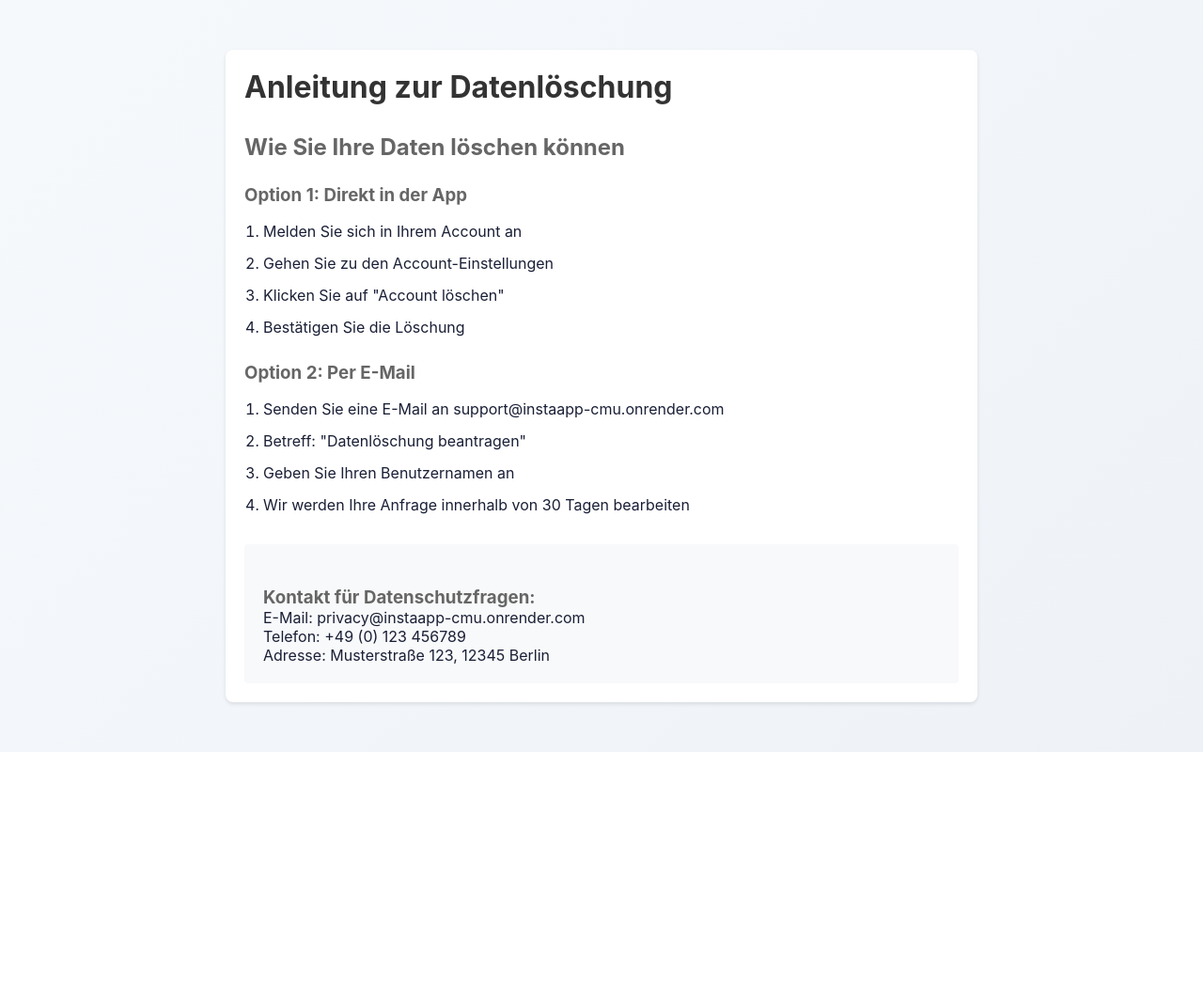
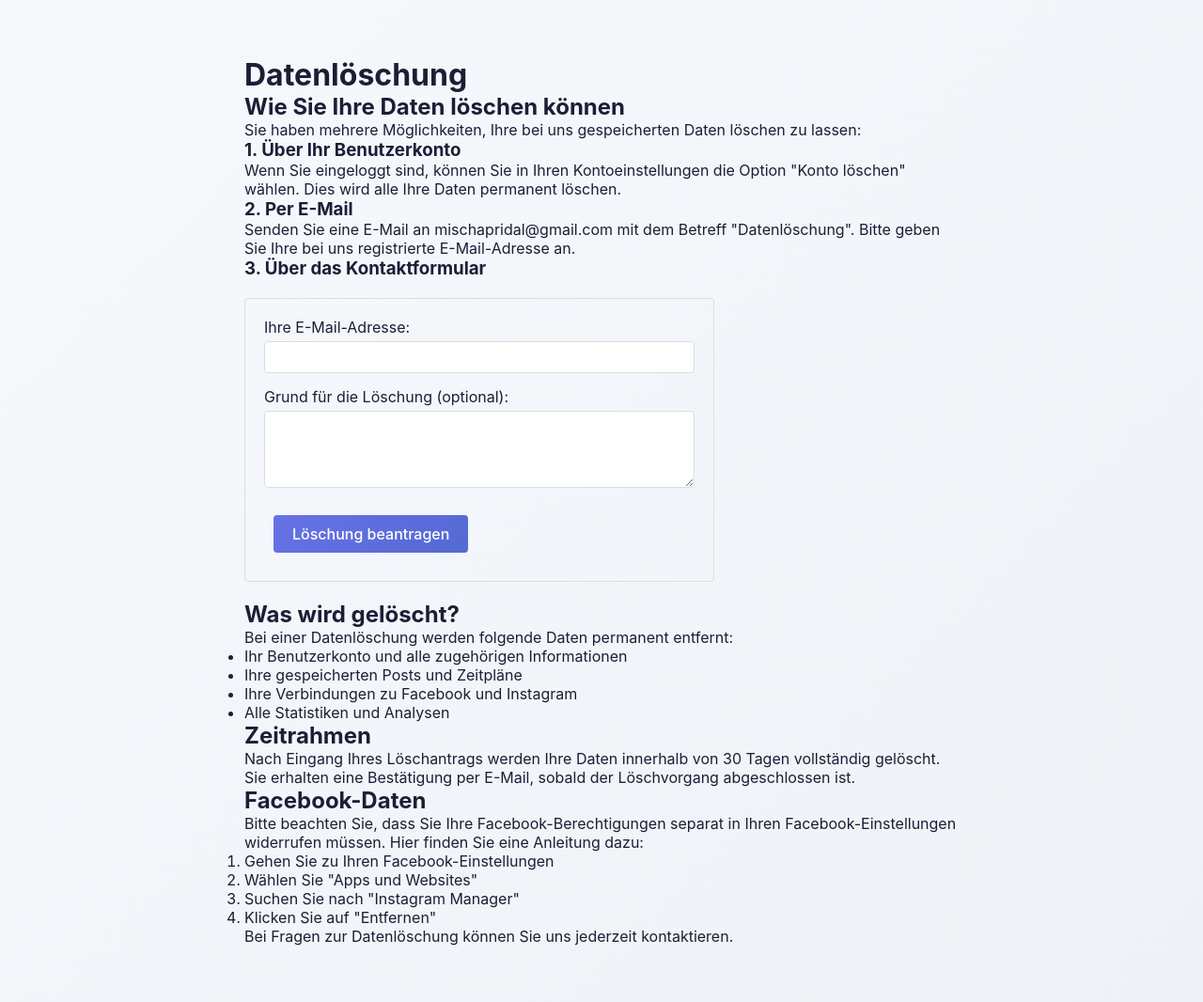
Before and after one commit to pridalx21/instaapp, a Flask app: page /data-deletion in a window 1280 px wide. Shown: the whole page at 94% size. Before the commit the page ends 800 px from the top, so only its background shows below. Run offline with Flask 3, Linux system fonts and the light colour scheme; some libraries are stand-ins or nearby versions.

Commit message:
Füge Datenschutzerklärung und Datenlöschungsseite hinzu

```diff
--- a/instaapp.py
+++ b/instaapp.py
@@ -1244,6 +1244,17 @@ def terms():
 def data_deletion():
     return render_template('data_deletion.html')
 
+@app.route('/request_deletion', methods=['POST'])
+def request_deletion():
+    email = request.form.get('email')
+    reason = request.form.get('reason')
+
+    # Hier können Sie die Löschanfrage verarbeiten
+    # z.B. E-Mail senden, in Datenbank speichern etc.
+
+    flash('Ihre Löschanfrage wurde erfolgreich eingereicht. Wir werden sie innerhalb von 30 Tagen bearbeiten.', 'success')
+    return redirect(url_for('data_deletion'))
+
 # Public routes that don't require authentication
 PUBLIC_ROUTES = ['privacy', 'terms', 'data_deletion']
 
--- a/templates/data_deletion.html
+++ b/templates/data_deletion.html
@@ -5,67 +5,90 @@
     <meta name="viewport" content="width=device-width, initial-scale=1.0">
     <title>Datenlöschung - Instagram Manager</title>
     <link rel="stylesheet" href="{{ url_for('static', filename='styles.css') }}">
-    <style>
-        .container {
-            max-width: 800px;
-            margin: 40px auto;
-            padding: 20px;
-            background: white;
-            border-radius: 8px;
-            box-shadow: 0 2px 4px rgba(0,0,0,0.1);
-        }
-        h1 {
-            color: #333;
-            margin-bottom: 30px;
-        }
-        h2, h3 {
-            color: #666;
-            margin-top: 25px;
-        }
-        ol, ul {
-            margin: 15px 0;
-            padding-left: 20px;
-        }
-        li {
-            margin: 10px 0;
-            line-height: 1.5;
-        }
-        .contact-info {
-            margin-top: 30px;
-            padding: 20px;
-            background: #f8f9fa;
-            border-radius: 4px;
-        }
-    </style>
 </head>
 <body>
     <div class="container">
-        <h1>Anleitung zur Datenlöschung</h1>
+        <h1>Datenlöschung</h1>
 
         <h2>Wie Sie Ihre Daten löschen können</h2>
+        <p>Sie haben mehrere Möglichkeiten, Ihre bei uns gespeicherten Daten löschen zu lassen:</p>
 
-        <h3>Option 1: Direkt in der App</h3>
+        <h3>1. Über Ihr Benutzerkonto</h3>
+        <p>Wenn Sie eingeloggt sind, können Sie in Ihren Kontoeinstellungen die Option "Konto löschen" wählen. Dies wird alle Ihre Daten permanent löschen.</p>
+
+        <h3>2. Per E-Mail</h3>
+        <p>Senden Sie eine E-Mail an mischapridal@gmail.com mit dem Betreff "Datenlöschung". Bitte geben Sie Ihre bei uns registrierte E-Mail-Adresse an.</p>
+
+        <h3>3. Über das Kontaktformular</h3>
+        <form action="/request_deletion" method="POST" class="deletion-form">
+            <div class="form-group">
+                <label for="email">Ihre E-Mail-Adresse:</label>
+                <input type="email" id="email" name="email" required>
+            </div>
+            <div class="form-group">
+                <label for="reason">Grund für die Löschung (optional):</label>
+                <textarea id="reason" name="reason" rows="4"></textarea>
+            </div>
+            <button type="submit" class="btn btn-danger">Löschung beantragen</button>
+        </form>
+
+        <h2>Was wird gelöscht?</h2>
+        <p>Bei einer Datenlöschung werden folgende Daten permanent entfernt:</p>
+        <ul>
+            <li>Ihr Benutzerkonto und alle zugehörigen Informationen</li>
+            <li>Ihre gespeicherten Posts und Zeitpläne</li>
+            <li>Ihre Verbindungen zu Facebook und Instagram</li>
+            <li>Alle Statistiken und Analysen</li>
+        </ul>
+
+        <h2>Zeitrahmen</h2>
+        <p>Nach Eingang Ihres Löschantrags werden Ihre Daten innerhalb von 30 Tagen vollständig gelöscht. Sie erhalten eine Bestätigung per E-Mail, sobald der Löschvorgang abgeschlossen ist.</p>
+
+        <h2>Facebook-Daten</h2>
+        <p>Bitte beachten Sie, dass Sie Ihre Facebook-Berechtigungen separat in Ihren Facebook-Einstellungen widerrufen müssen. Hier finden Sie eine Anleitung dazu:</p>
         <ol>
-            <li>Melden Sie sich in Ihrem Account an</li>
-            <li>Gehen Sie zu den Account-Einstellungen</li>
-            <li>Klicken Sie auf "Account löschen"</li>
-            <li>Bestätigen Sie die Löschung</li>
+            <li>Gehen Sie zu Ihren Facebook-Einstellungen</li>
+            <li>Wählen Sie "Apps und Websites"</li>
+            <li>Suchen Sie nach "Instagram Manager"</li>
+            <li>Klicken Sie auf "Entfernen"</li>
         </ol>
 
-        <h3>Option 2: Per E-Mail</h3>
-        <ol>
-            <li>Senden Sie eine E-Mail an support@instaapp-cmu.onrender.com</li>
-            <li>Betreff: "Datenlöschung beantragen"</li>
-            <li>Geben Sie Ihren Benutzernamen an</li>
-            <li>Wir werden Ihre Anfrage innerhalb von 30 Tagen bearbeiten</li>
-        </ol>
+        <p>Bei Fragen zur Datenlöschung können Sie uns jederzeit kontaktieren.</p>
+    </div>
 
-        <div class="contact-info">
-            <h3>Kontakt für Datenschutzfragen:</h3>
-            <p>E-Mail: privacy@instaapp-cmu.onrender.com</p>
-            <p>Telefon: +49 (0) 123 456789</p>
-            <p>Adresse: Musterstraße 123, 12345 Berlin</p>
-        </div>
-    </div>
+    <style>
+        .deletion-form {
+            max-width: 500px;
+            margin: 20px 0;
+            padding: 20px;
+            border: 1px solid #ddd;
+            border-radius: 4px;
+        }
+        .form-group {
+            margin-bottom: 15px;
+        }
+        .form-group label {
+            display: block;
+            margin-bottom: 5px;
+        }
+        .form-group input,
+        .form-group textarea {
+            width: 100%;
+            padding: 8px;
+            border: 1px solid #ddd;
+            border-radius: 4px;
+        }
+        .btn-danger {
+            background-color: #dc3545;
+            color: white;
+            border: none;
+            padding: 10px 20px;
+            border-radius: 4px;
+            cursor: pointer;
+        }
+        .btn-danger:hover {
+            background-color: #c82333;
+        }
+    </style>
 </body>
 </html>
```
Also changed, not shown: templates/privacy.html (+43 -65 lines).
